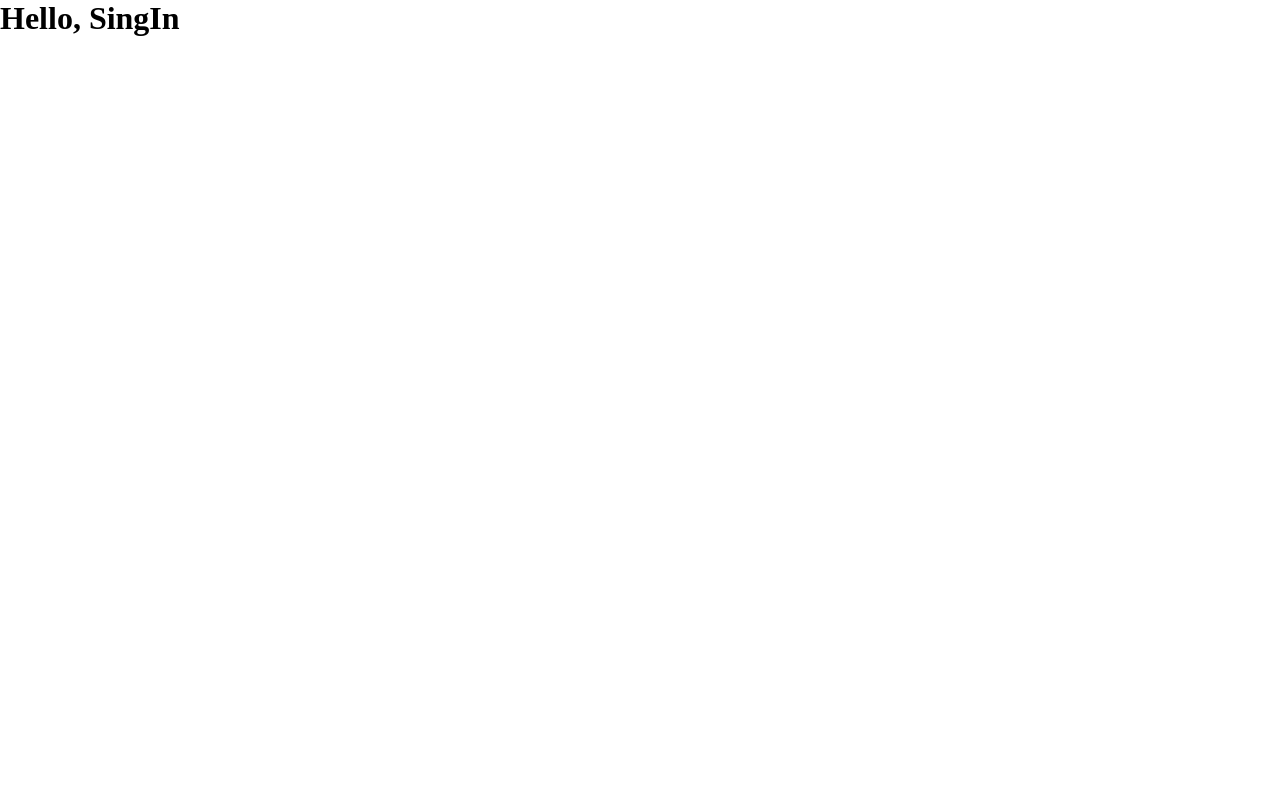
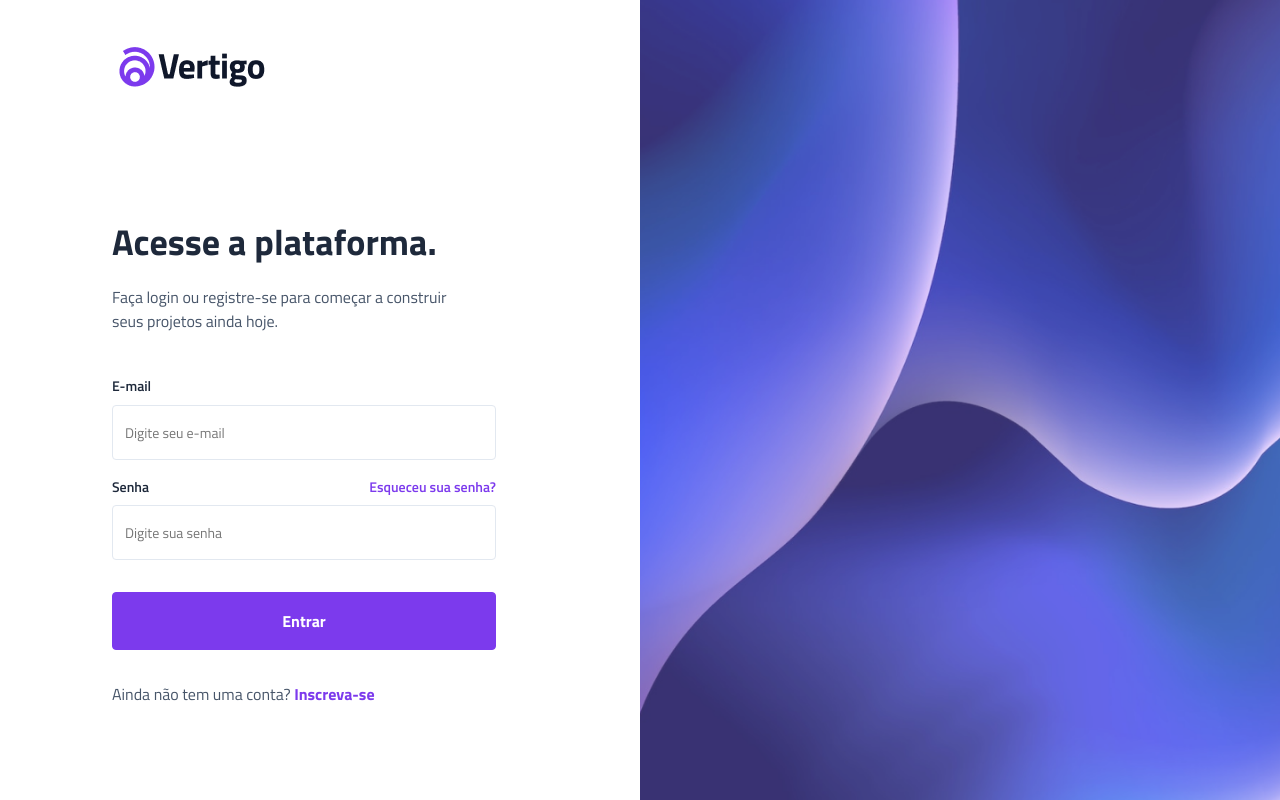
Before and after one commit to wwilliamsantana/signin-signout-auth, a React (Vite) app: page / in a window 1280 px wide. Built offline with nearby package versions, Linux system fonts and the light colour scheme.

Commit message:
page: SingIn - Done

```diff
--- a/index.html
+++ b/index.html
@@ -2,9 +2,12 @@
 <html lang="en">
   <head>
     <meta charset="UTF-8" />
+    <link rel="preconnect" href="https://fonts.googleapis.com">
+    <link rel="preconnect" href="https://fonts.gstatic.com" crossorigin>
+    <link href="https://fonts.googleapis.com/css2?family=Titillium+Web:wght@400;600;700&display=swap" rel="stylesheet">
     <link rel="icon" type="image/svg+xml" href="/vite.svg" />
     <meta name="viewport" content="width=device-width, initial-scale=1.0" />
-    <title>Vite + React + TS</title>
+    <title>Login</title>
   </head>
   <body>
     <div id="root"></div>
--- a/src/App.tsx
+++ b/src/App.tsx
@@ -1,12 +1,16 @@
 import { BrowserRouter } from 'react-router-dom'
+import { ThemeProvider } from 'styled-components'
 import { Router } from './Router'
 import { GlobalStyles } from './styles/global'
+import { defaultTheme } from './styles/themes/defaultTheme'
 
 export function App() {
   return (
     <div>
       <BrowserRouter>
-        <Router />
+        <ThemeProvider theme={defaultTheme}>
+          <Router />
+        </ThemeProvider>
       </BrowserRouter>
       <GlobalStyles />
     </div>
--- a/src/pages/SingIn.tsx
+++ /dev/null
@@ -1,3 +0,0 @@
-export function SingIn() {
-  return <h1>Hello, SingIn</h1>
-}
--- /dev/null
+++ b/src/pages/SingIn/index.tsx
@@ -0,0 +1,57 @@
+import {
+  Container,
+  Box,
+  Header,
+  Content,
+  Headline,
+  FormContainer,
+  InputWrapper,
+  LabelWrapper,
+  Button,
+  CreateAccount,
+} from './styles'
+import bgImage from '../../assets/bg.png'
+import logo from '../../assets/logo.png'
+
+export function SingIn() {
+  return (
+    <Container>
+      <Box>
+        <Header>
+          <img src={logo} alt="Logo" />
+        </Header>
+        <Content>
+          <Headline>
+            <h1>Acesse a plataforma.</h1>
+            <p>
+              Faça login ou registre-se para começar a construir seus projetos
+              ainda hoje.
+            </p>
+          </Headline>
+          <FormContainer>
+            <InputWrapper>
+              <label htmlFor="email">E-mail</label>
+              <input type="email" placeholder="Digite seu e-mail" />
+            </InputWrapper>
+            <InputWrapper>
+              <LabelWrapper>
+                <label htmlFor="email">Senha</label>
+                <a href="/">Esqueceu sua senha?</a>
+              </LabelWrapper>
+              <input type="password" placeholder="Digite sua senha" />
+            </InputWrapper>
+
+            <Button>Entrar</Button>
+
+            <CreateAccount>
+              Ainda não tem uma conta?
+              <a href="/"> Inscreva-se</a>
+            </CreateAccount>
+          </FormContainer>
+        </Content>
+      </Box>
+
+      <img src={bgImage} alt="" />
+    </Container>
+  )
+}
--- /dev/null
+++ b/src/pages/SingIn/styles.ts
@@ -0,0 +1,138 @@
+import styled from 'styled-components'
+
+export const Container = styled.div`
+  display: flex;
+  height: 100vh;
+
+  & > img:first-of-type {
+    width: 50%;
+    object-fit: cover;
+  }
+`
+
+export const Box = styled.main`
+  width: 50%;
+`
+
+export const Header = styled.header`
+  margin-left: 11.2rem;
+  margin-top: 4rem;
+
+  img {
+    width: 16rem;
+  }
+`
+
+export const Content = styled.main`
+  max-width: 38.4rem;
+  width: 100%;
+
+  margin-top: 11.4rem;
+  margin-left: 11.2rem;
+`
+
+export const Headline = styled.div`
+  max-width: 35rem;
+
+  h1,
+  p {
+    margin-top: 1.6rem;
+  }
+
+  h1 {
+    font-weight: 700;
+    font-size: 3.6rem;
+    color: ${(props) => props.theme['gray-800']};
+  }
+
+  p {
+    font-weight: 400;
+    color: ${(props) => props.theme['gray-600']};
+  }
+`
+
+export const FormContainer = styled.form`
+  margin-top: 4rem;
+`
+
+export const InputWrapper = styled.div`
+  & + & {
+    margin-top: 1.6rem;
+  }
+
+  label {
+    font-size: 1.4rem;
+    font-weight: 600;
+    color: ${(props) => props.theme['gray-800']};
+  }
+
+  input {
+    padding: 1.6rem 1.2rem;
+    border-radius: 0.4rem;
+    width: 100%;
+
+    border: 0.1rem solid ${(props) => props.theme['gray-200']};
+
+    margin-top: 0.8rem;
+    font-size: 1.4rem;
+    font-weight: 400;
+    color: ${(props) => props.theme['gray-400']};
+
+    &:hover,
+    &:focus {
+      border-color: ${(props) => props.theme['purple-400']};
+    }
+
+    &:disabled {
+      opacity: 0.35;
+    }
+  }
+`
+
+export const LabelWrapper = styled.div`
+  display: flex;
+  justify-content: space-between;
+  align-items: center;
+
+  a {
+    font-size: 1.4rem;
+    font-weight: 600;
+    color: ${(props) => props.theme['purple-400']};
+    text-decoration: none;
+
+    &:hover {
+      text-decoration: underline;
+    }
+  }
+`
+export const Button = styled.button`
+  width: 100%;
+  padding: 1.6rem 2.4rem;
+  background-color: ${(props) => props.theme['purple-400']};
+  text-align: center;
+  border-radius: 0.4rem;
+  margin: 3.2rem 0;
+  color: #fff;
+  font-weight: 700;
+  transition: ease background-color 0.2s;
+
+  border: 0.1rem solid ${(props) => props.theme['purple-400']};
+
+  &:hover {
+    background-color: ${(props) => props.theme['purple-200']};
+  }
+`
+export const CreateAccount = styled.div`
+  color: ${(props) => props.theme['gray-600']};
+  font-weight: 400;
+
+  a {
+    font-weight: 700;
+    color: ${(props) => props.theme['purple-400']};
+    text-decoration: none;
+
+    &:hover {
+      text-decoration: underline;
+    }
+  }
+`
--- a/src/styles/global.ts
+++ b/src/styles/global.ts
@@ -9,9 +9,18 @@ export const GlobalStyles = createGlobalStyle`
     -moz-osx-font-smoothing: grayscale;
   }
 
-  button, input, area{
-    all: unset;
+  :root{
+    font-size: 62.5%;
+    font-family: 'Titillium Web', sans-serif;
   }
 
+ body{
+  font-size: 1.6rem;
+ }
+
+ input, textarea, button {
+  all: unset;
+  box-sizing: border-box;
+}
 
 `
--- /dev/null
+++ b/src/styles/themes/defaultTheme.ts
@@ -0,0 +1,16 @@
+export const defaultTheme = {
+  white: '#ffffff',
+  red: '#ED3A5A',
+  'purple-200': '#9f67ff',
+  'purple-400': '#7C3AED',
+  'gray-50': '#F8FAFC',
+  'gray-100': '#F1F5F9',
+  'gray-200': '#E2E8F0',
+  'gray-300': '#CBD5E1',
+  'gray-400': '#94A3B8',
+  'gray-500': '#64748B',
+  'gray-600': '#475569',
+  'gray-700': '#334155',
+  'gray-800': '#1E293B',
+  'gray-900': '#0F172A',
+} as const
```
Also changed, not shown: src/@types/styled.d.ts (added, +9 -0 lines), src/assets/bg.png (added), src/assets/logo.png (added).
